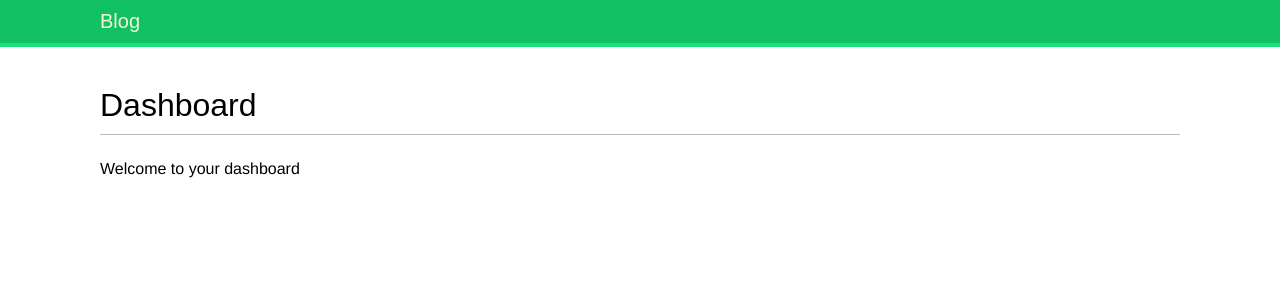
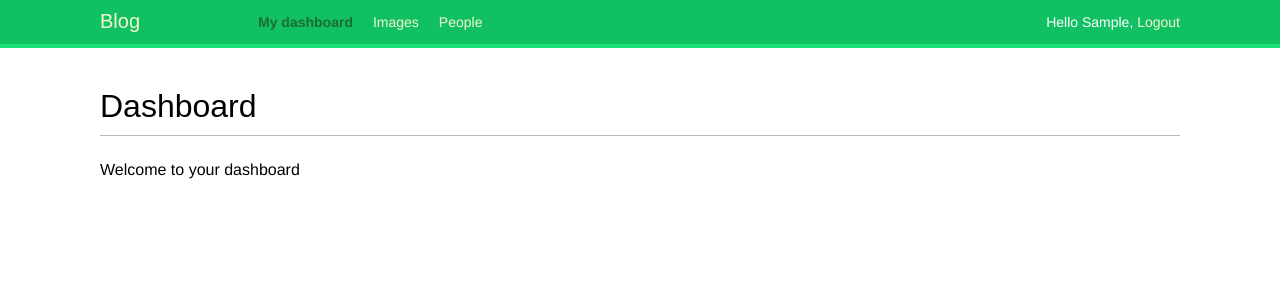
Before and after one commit to prace-prc/djangoPractice_2, a Django app: page /account/ in a window 1280 px wide. Shown: the top 300 px of the page. Run offline with Django 4.2, Linux system fonts and the light colour scheme; the visitor is signed in with stand-in values (Sample User, id 1); some web fonts are replaced.

Commit message:
[기능 수정] base에 로그인 로그아웃 할 수 있게 수정

```diff
--- a/account/templates/base.html
+++ b/account/templates/base.html
@@ -1,13 +1,34 @@
 {% load static %}
-<!doctype html>
+<!DOCTYPE html>
 <html lang="ko">
 <head>
     <title>{% block title %}{% endblock %}</title>
-    <link rel="stylesheet" href="{% static 'css/base.css' %}">
+    <link href="{% static "css/base.css" %}" rel="stylesheet">
 </head>
 <body>
 <div id="header">
     <span class="logo">Blog</span>
+    {% if request.user.is_authenticated %}
+        <ul class="menu">
+            <li {% if section == "dashboard" %}class="selected"{% endif %}>
+                <a href="{% url "dashboard" %}">My dashboard</a>
+            </li>
+            <li {% if section == "images" %}class="selected"{% endif %}>
+                <a href="#">Images</a>
+            </li>
+            <li {% if section == "people" %}class="selected"{% endif %}>
+                <a href="#">People</a>
+            </li>
+        </ul>
+    {% endif %}
+    <span class="user">
+{% if request.user.is_authenticated %}
+    Hello {{ request.user.first_name|default:request.user.username }},
+    <a href="{% url "logout" %}">Logout</a>
+{% else %}
+    <a href="{% url "login" %}">Log-in</a>
+{% endif %}
+</span>
 </div>
 <div id="content">
     {% block content %}
```
Lines whose indentation alone changed are shown as unchanged.
